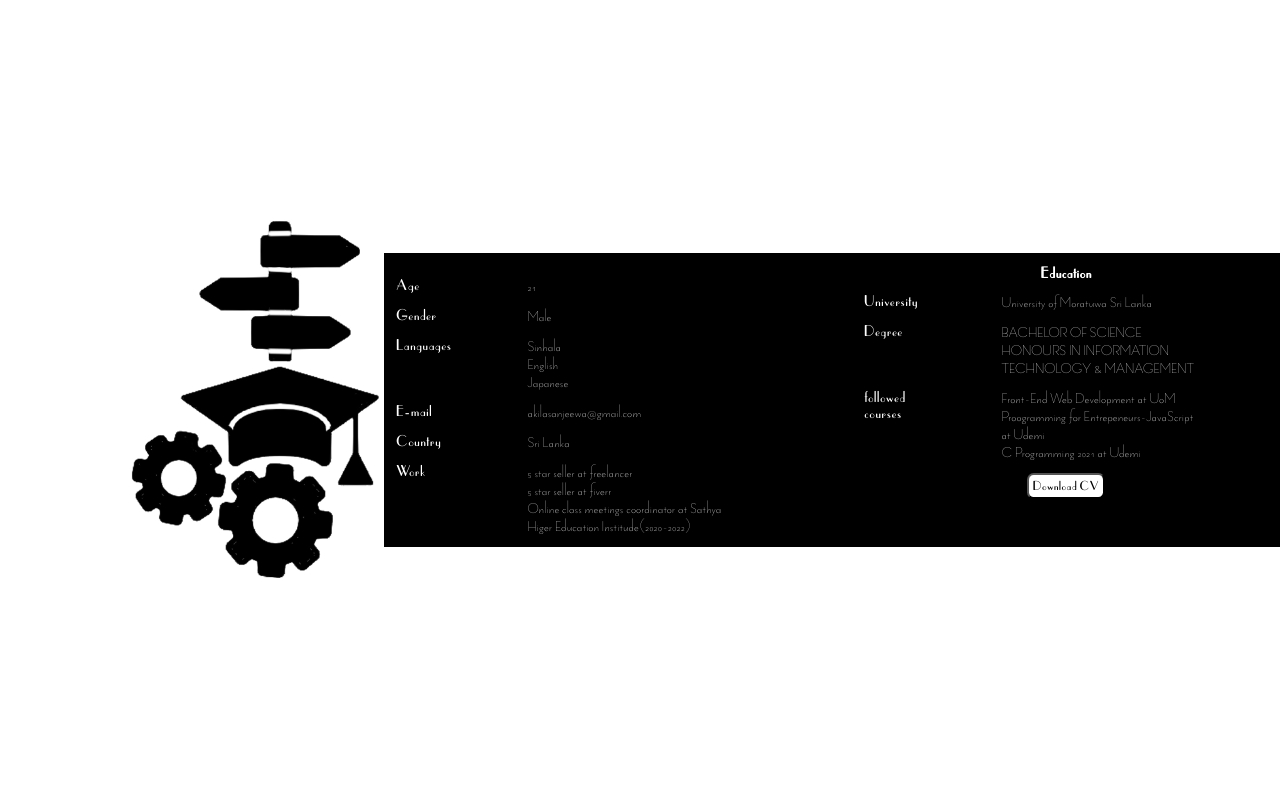
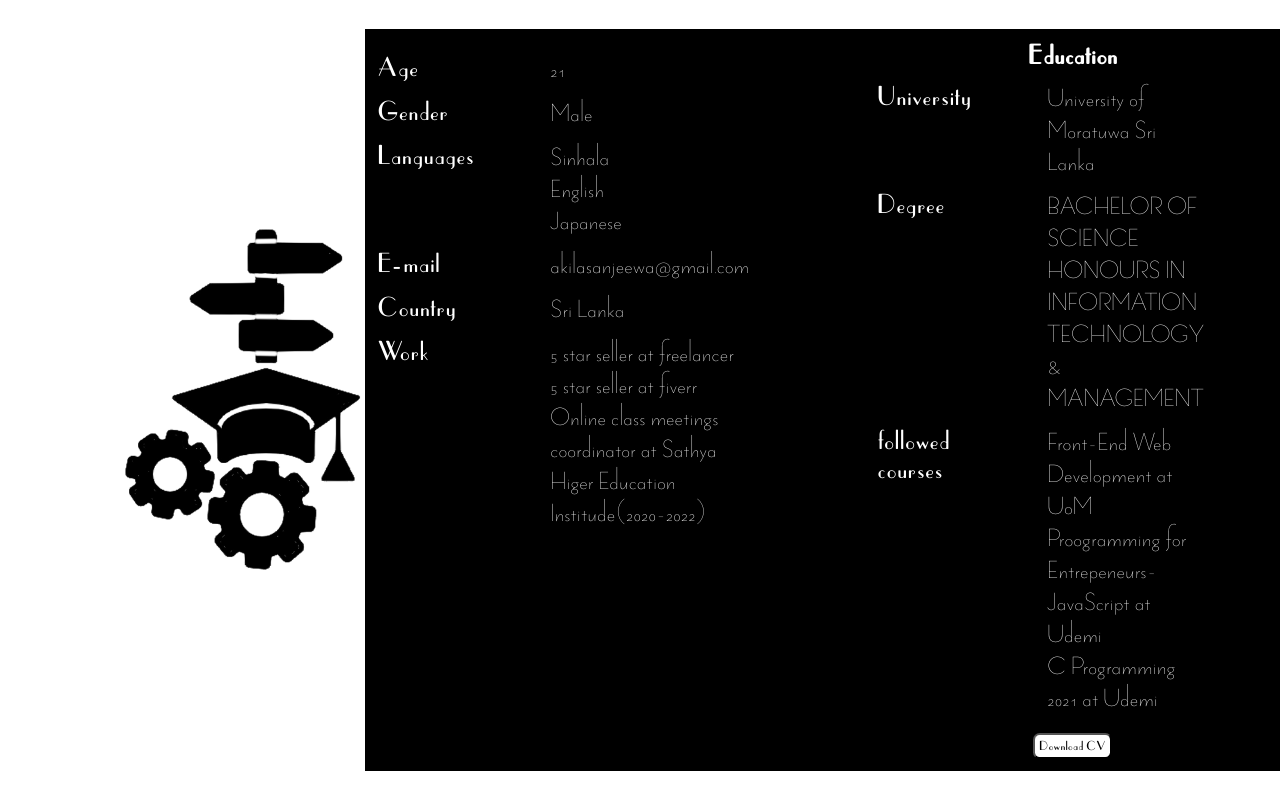
Before and after one commit to waaswijeratna/personal_web, a plain HTML site: page education.html in a window 1280 px wide. Drawn offline with Linux system fonts and the light colour scheme.

Commit message:
add2
add2

```diff
--- a/educss.css
+++ b/educss.css
@@ -25,6 +25,9 @@ body{
     grid-gap: 5vh;
     animation-name: show;
     animation-duration: 2s;
+}
+table{
+    font-size: 3.5vmin;
 }
 
 ul,li{
```
